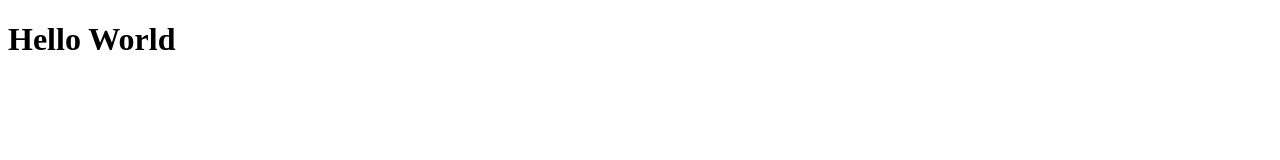
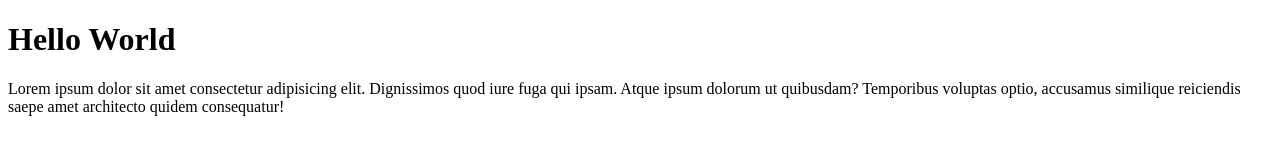
Before and after one commit to Thanakrit021/021_Thanakrit_WebProgrammung, a plain HTML site: page index.html in a window 1280 px wide. Drawn offline with Linux system fonts and the light colour scheme.

Commit message:
add paragraph

```diff
--- a/index.html
+++ b/index.html
@@ -9,6 +9,9 @@
     <h1>
         Hello World
     </h1>
+    <p>
+        Lorem ipsum dolor sit amet consectetur adipisicing elit. Dignissimos quod iure fuga qui ipsam. Atque ipsum dolorum ut quibusdam? Temporibus voluptas optio, accusamus similique reiciendis saepe amet architecto quidem consequatur!
 
+    </p>
 </body>
 </html>
```
